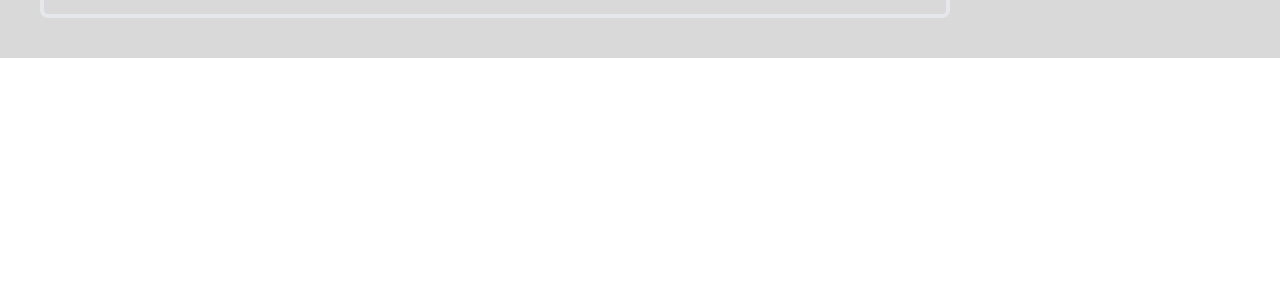
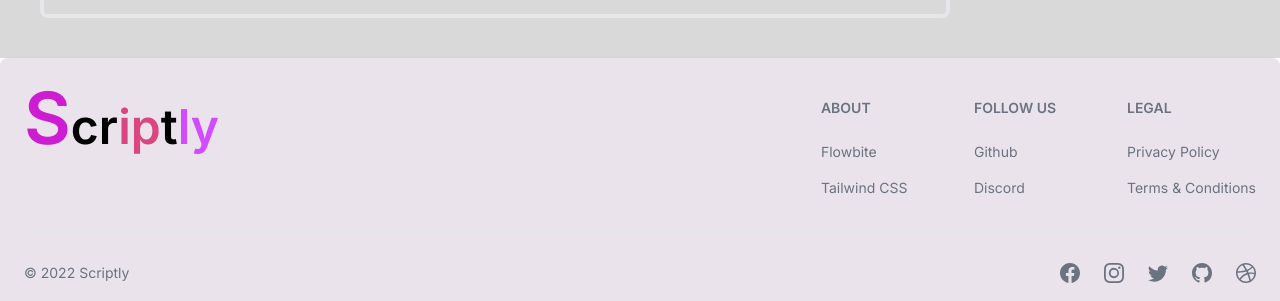
Before and after one commit to Alamin-22/Article-publishing-website-Client, a Next.js app: page / in a window 1280 px wide. Shown: the part 3208-3509 px from the top of the page. Before the commit the page ends 3266 px from the top, so only its background shows below. Built offline with nearby package versions, Linux system fonts and the light colour scheme.

Commit message:
crated Footer with Flowbite and added some transition and dely into icons

```diff
--- /dev/null
+++ b/src/Components/Footer/Footer.jsx
@@ -0,0 +1,58 @@
+
+'use client';
+
+import { Footer } from 'flowbite-react';
+import { BsDribbble, BsFacebook, BsGithub, BsInstagram, BsTwitter } from 'react-icons/bs';
+
+function FooterCom() {
+    return (
+        <Footer container className='bg-[#ebe3eb]'>
+            <div className="w-full ">
+                <div className="grid w-full justify-between sm:flex sm:justify-between md:flex md:grid-cols-1">
+                    <div>
+                        <span className="self-center whitespace-nowrap text-2xl md:text-3xl lg:text-5xl font-semibold dark:text-white">
+                            <span className='text-[#cd1cd2] text-3xl md:text-5xl lg:text-7xl' >S</span>cr<span className='text-[#da4681]'>ip</span>t<span className='text-[#d24bff]'>ly</span>
+                        </span>
+                    </div>
+                    <div className="grid grid-cols-2 gap-8 sm:mt-4 sm:grid-cols-3 sm:gap-6">
+                        <div>
+                            <Footer.Title title="about" />
+                            <Footer.LinkGroup col>
+                                <Footer.Link href="#" className='hover:text-blue-600 transition duration-300 delay-100 cursor-pointer'>Flowbite</Footer.Link>
+                                <Footer.Link href="#" className='hover:text-blue-600 transition duration-300 delay-100 cursor-pointer'>Tailwind CSS</Footer.Link>
+                            </Footer.LinkGroup>
+                        </div>
+                        <div>
+                            <Footer.Title title="Follow us" />
+                            <Footer.LinkGroup col>
+                                <Footer.Link href="#" className='hover:text-blue-600 transition duration-300 delay-100 cursor-pointer'>Github</Footer.Link>
+                                <Footer.Link href="#" className='hover:text-blue-600 transition duration-300 delay-100 cursor-pointer'>Discord</Footer.Link>
+                            </Footer.LinkGroup>
+                        </div>
+                        <div>
+                            <Footer.Title title="Legal" />
+                            <Footer.LinkGroup col>
+                                <Footer.Link href="#" className='hover:text-blue-600 transition duration-300 delay-100 cursor-pointer'>Privacy Policy</Footer.Link>
+                                <Footer.Link href="#" className='hover:text-blue-600 transition duration-300 delay-100 cursor-pointer'>Terms &amp; Conditions</Footer.Link>
+                            </Footer.LinkGroup>
+                        </div>
+                    </div>
+                </div>
+                <Footer.Divider className='' />
+                <div className="w-full sm:flex sm:items-center sm:justify-between">
+                    <Footer.Copyright href="#" by="Scriptly" year={2022} />
+                    <div className="mt-4 flex space-x-6 sm:mt-0 sm:justify-center">
+                        <Footer.Icon href="#" icon={BsFacebook} className='hover:text-blue-600 transition duration-300 delay-100 cursor-pointer' />
+                        <Footer.Icon href="#" icon={BsInstagram} className='hover:text-orange-600 transition duration-300 delay-100 cursor-pointer' />
+                        <Footer.Icon href="#" icon={BsTwitter} className='hover:text-blue-600 transition duration-300 delay-100 cursor-pointer' />
+                        <Footer.Icon href="#" icon={BsGithub} className='hover:text-gray-800 transition duration-300 delay-100 cursor-pointer' />
+                        <Footer.Icon href="#" icon={BsDribbble} className='hover:text-red-600 transition duration-300 delay-100 cursor-pointer' />
+                    </div>
+                </div>
+            </div>
+        </Footer>
+    );
+}
+
+
+export default FooterCom;
--- a/src/app/layout.js
+++ b/src/app/layout.js
@@ -1,6 +1,7 @@
 import { Inter } from 'next/font/google'
 import './globals.css'
 import NavbarComponent from '@/components/Navbar'
+import FooterCom from '@/components/Footer/Footer'
 
 
 
@@ -18,6 +19,7 @@ export default function RootLayout({ children }) {
         <div className='max-w-7xl mx-auto'>
           <NavbarComponent></NavbarComponent>
           {children}
+          <FooterCom></FooterCom>
         </div>
       </body>
     </html>
```
Also changed, not shown: 1 other file (tests, documents, lock files or other folders).
